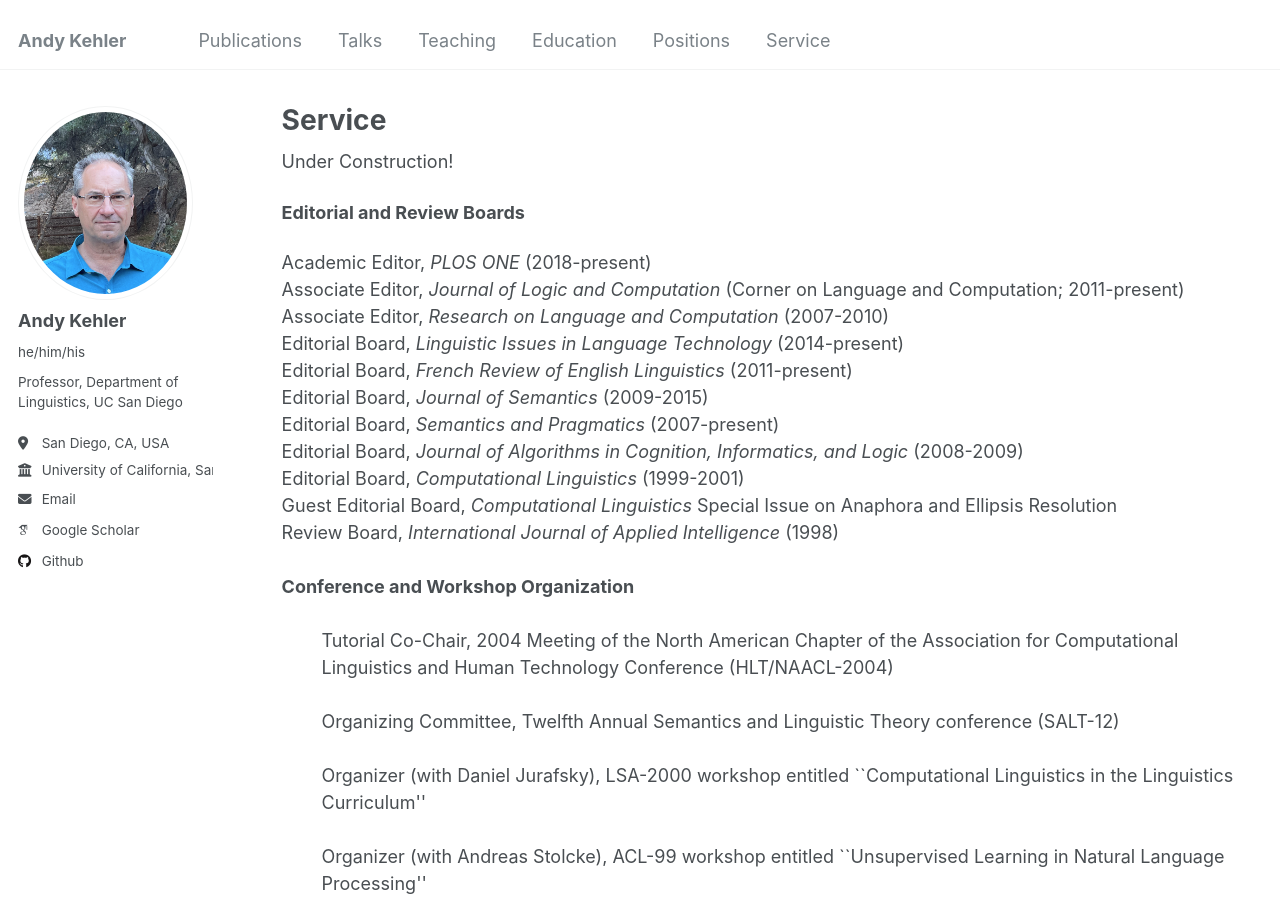
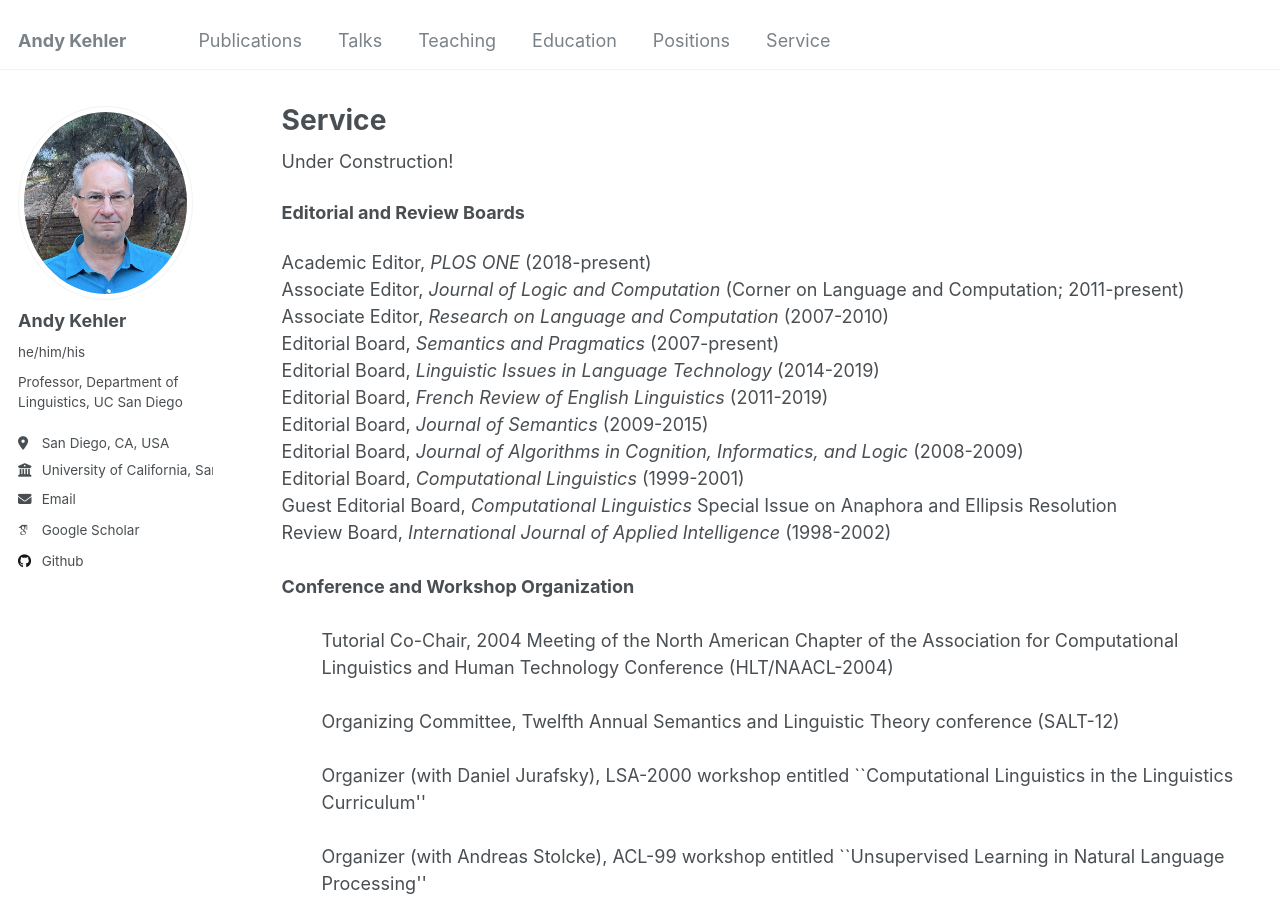
Before and after one commit to akehler/akehler.github.io, a Jekyll site: the page built from _pages/service.html, in a window 1280 px wide and 900 px high. Built offline with Jekyll 4.4.1, drawn with Linux system fonts in a browser that asks for light colours; some web fonts are replaced.

Commit message:
Update service.html

```diff
--- a/_pages/service.html
+++ b/_pages/service.html
@@ -21,20 +21,21 @@ Associate Editor, <I>Research on Language and Computation</I>
 (2007-2010)
 
 <br>
+Editorial Board, <I>Semantics and Pragmatics</I>
+(2007-present)
+
+<br>
 Editorial Board, <I>Linguistic Issues in Language Technology </I>
-(2014-present)
+(2014-2019)
 
 <br>
 Editorial Board, <I>French Review of English Linguistics</I>
-(2011-present)
+(2011-2019)
 
 <br>
 Editorial Board, <I>Journal of Semantics</I>
 (2009-2015)
 
-<br>
-Editorial Board, <I>Semantics and Pragmatics</I>
-(2007-present)
 
 <br>
 Editorial Board, <I>Journal of Algorithms in Cognition, Informatics, and Logic</I>
@@ -48,7 +49,7 @@ Guest Editorial Board, <I>Computational Linguistics</I> Special Issue
 on Anaphora and Ellipsis Resolution
 
 <br>
-Review Board, <I>International Journal of Applied Intelligence</I> (1998)
+Review Board, <I>International Journal of Applied Intelligence</I> (1998-2002)
 
 <br><br>
 <DT><STRONG>Conference and Workshop Organization</STRONG>
```
